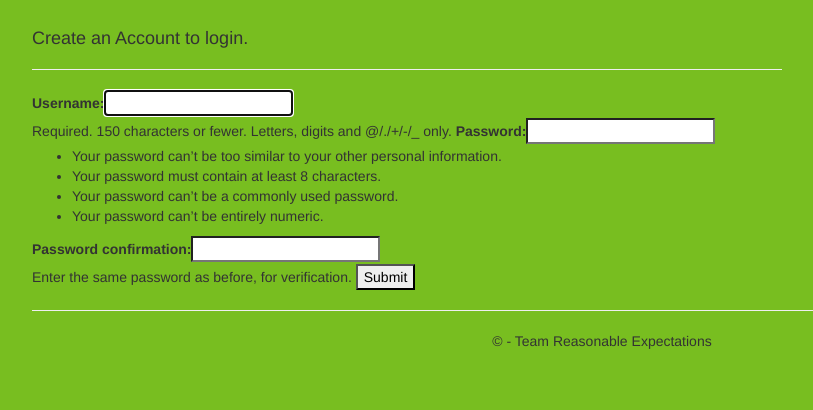
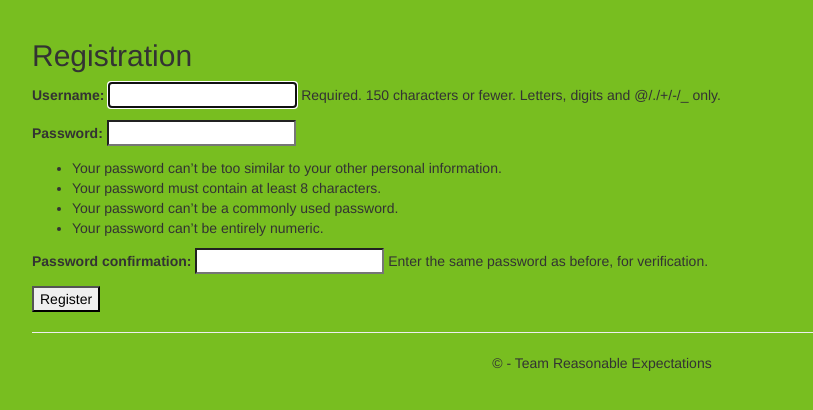
Before and after one commit to welschmj/reasonable-survey, a Django app: page /register/ in a window 1280 px wide. Shown: the part 51-461 px from the top of the page, without its empty margins (38-851 px from the left). Run offline with Django 3.2, Linux system fonts and the light colour scheme; parts of the project's set-up code (start-up, migrations or seed data) failed here and were passed over; some libraries are stand-ins or nearby versions.

Commit message:
Cleaned up user registration

```diff
--- a/dstest7/app/templates/app/register.html
+++ b/dstest7/app/templates/app/register.html
@@ -1,28 +1,15 @@
-{% extends "app/layout.html" %}
+<!DOCTYPE html>
 
-{% block content %}
+<html lang="en" xmlns="http://www.w3.org/1999/xhtml">
+{% extends "app/layout.html" %} {% block title %}Register
+{% endblock %} {% block content %}
 
-<h2>{{ title }}</h2>
-<div class="row">
-    <div class="col-md-8">
-        <section id="loginForm">
-            <form action="." method="post" class="form-horizontal">
-                {% csrf_token %}
-                <h4>Create an Account to login.</h4>
-                <hr />
-                {{ form }}
-                <input type="submit" value="Submit" />
-            </form>
-        </section>
-    </div>
-</div>
+   <h2>Registration</h2>
 
-{% endblock %}
+   <form action="/register/" method="post">
+       {% csrf_token %}
+     {{form.as_p}}   <input type="submit" value="Register" />
 
+   </form>
 
-{% block scripts %}
-
-    {% load staticfiles %}
-<script src="{% static 'app/scripts/jquery.validate.min.js' %}"></script>
-
-{% endblock %}
+ {% endblock %}
```
Also changed, not shown: dstest7/db.sqlite3, 2 other files.
